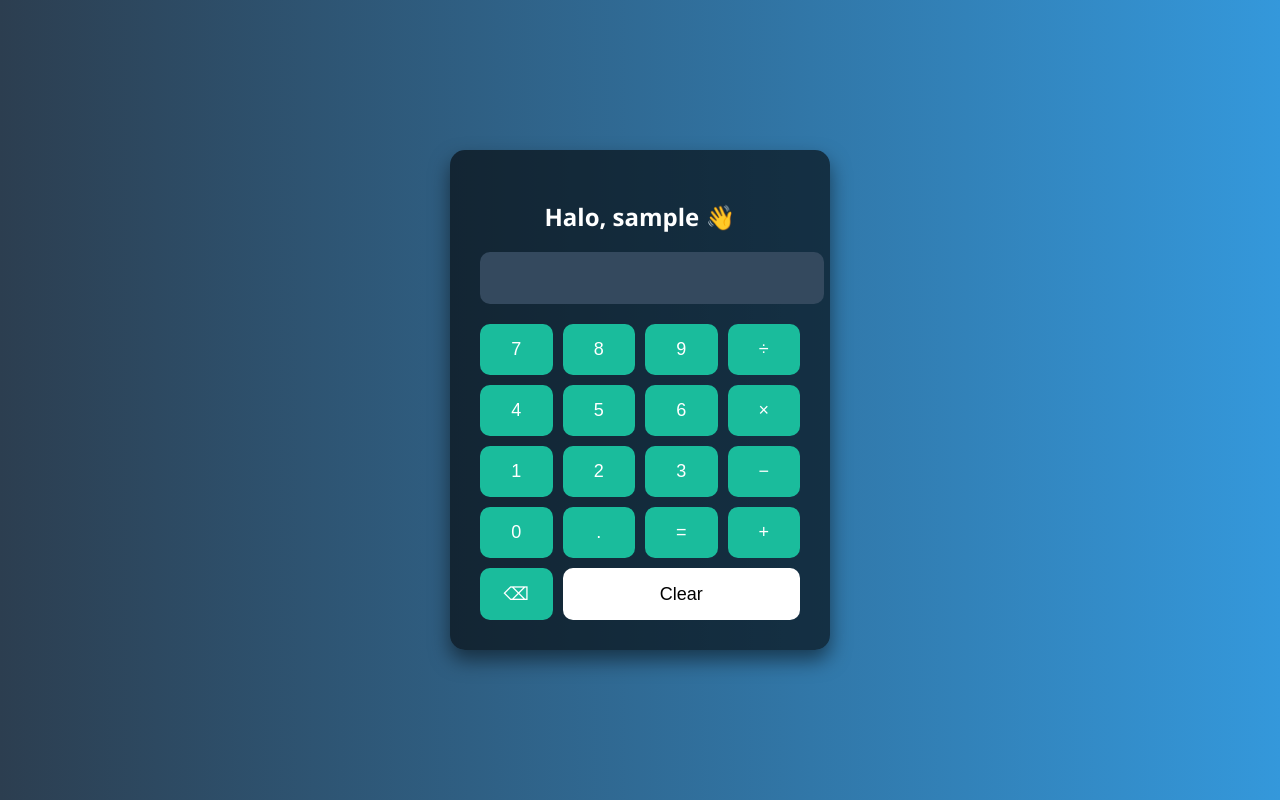
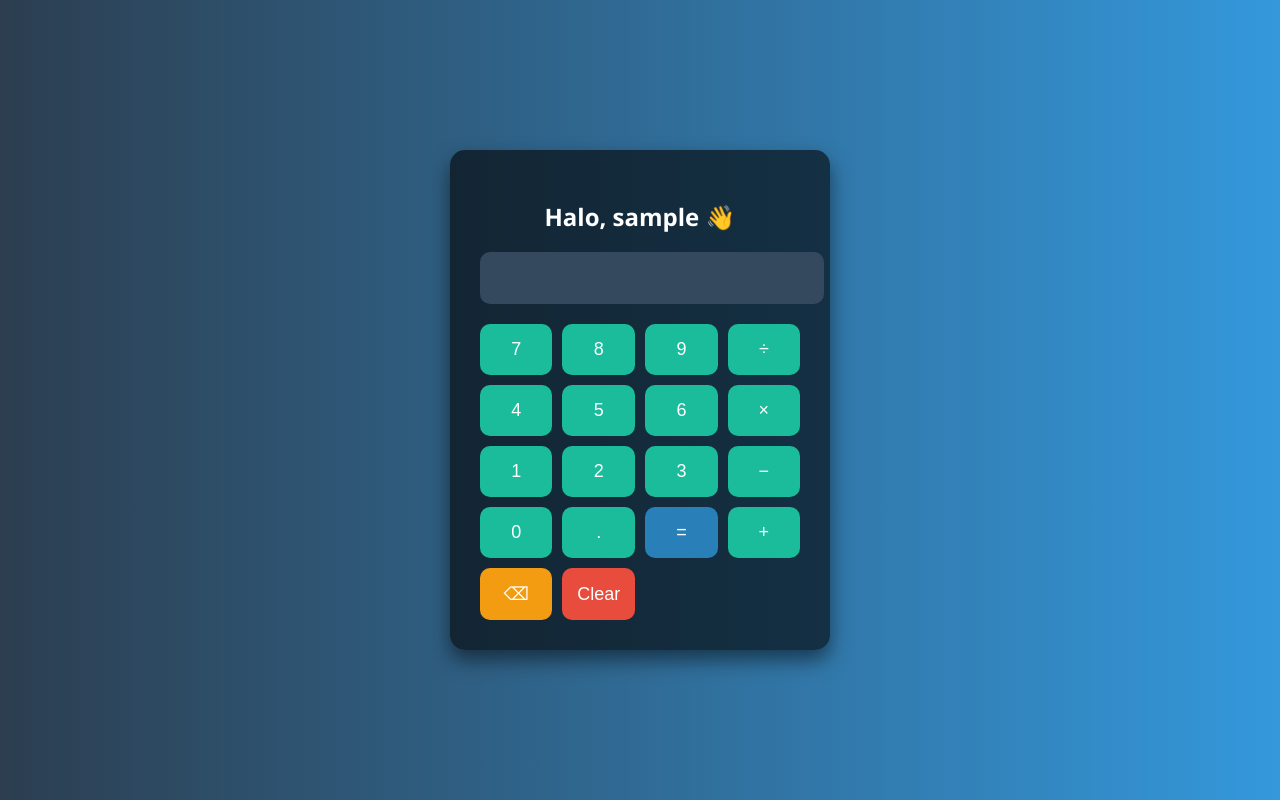
Before and after one commit to Davanico1122/dav.kalkulator.github.io, a plain HTML site: page calculator.html in a window 1280 px wide. Drawn offline with Linux system fonts and the light colour scheme; sample sign-in values are in the browser's storage.

Commit message:
Update calculator.html

```diff
--- a/calculator.html
+++ b/calculator.html
@@ -34,7 +34,6 @@
       border: none;
       background-color: #34495e;
       color: white;
-      opacity: 1;
     }
 
     .buttons {
@@ -59,12 +58,27 @@
     }
 
     .clear-btn {
-      background: white;
-      color: black;
+      background: #e74c3c;
     }
 
     .clear-btn:hover {
-      background: #ccc;
+      background: #c0392b;
+    }
+
+    .backspace-btn {
+      background: #f39c12;
+    }
+
+    .backspace-btn:hover {
+      background: #d68910;
+    }
+
+    .equal-btn {
+      background: #2980b9;
+    }
+
+    .equal-btn:hover {
+      background: #1f618d;
     }
   </style>
 </head>
@@ -90,11 +104,13 @@
 
       <button onclick="append('0')">0</button>
       <button onclick="append('.')">.</button>
-      <button onclick="calculate()">=</button>
+      <button class="equal-btn" onclick="calculate()">=</button>
       <button onclick="append('+')">+</button>
 
-      <button onclick="backspace()">⌫</button>
-      <button class="clear-btn" onclick="clearDisplay()" style="grid-column: span 3;">Clear</button>
+      <button class="backspace-btn" onclick="backspace()">⌫</button>
+      <button class="clear-btn" onclick="clearDisplay()">Clear</button>
+      <button style="visibility: hidden;" disabled></button>
+      <button style="visibility: hidden;" disabled></button>
     </div>
   </div>
 
@@ -109,8 +125,7 @@
     }
 
     function append(val) {
-      const display = document.getElementById("display");
-      display.value += val;
+      document.getElementById("display").value += val;
     }
 
     function clearDisplay() {
@@ -125,7 +140,6 @@
     function calculate() {
       const display = document.getElementById("display");
       try {
-        // Sederhana, aman jika hanya input dari tombol
         display.value = Function('"use strict";return (' + display.value + ')')();
       } catch {
         display.value = "Error";
```
